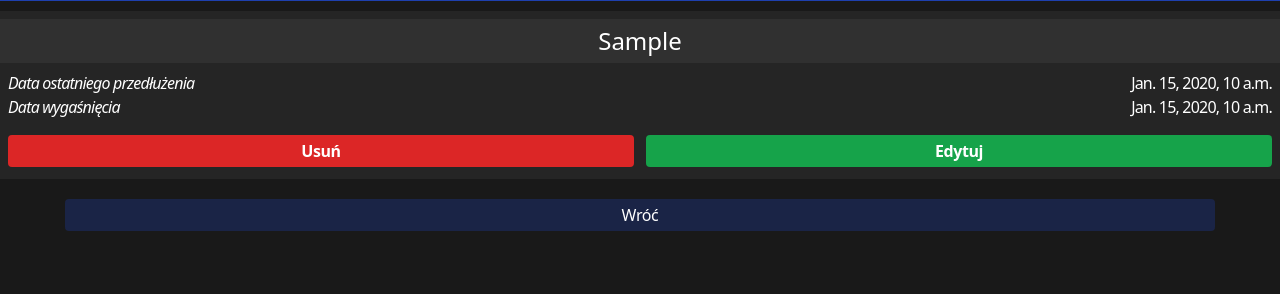
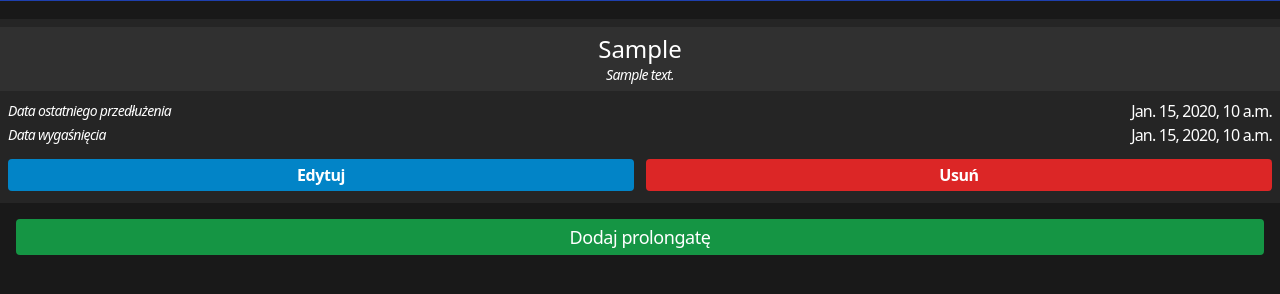
Before and after one commit to kndrad/conductors, a Django app: template prolongations/templates/ticket_prolongation_list.html in a window 1280 px wide. Shown: the part 51-345 px from the top of the page. Run offline with Django 3.2, Linux system fonts and the light colour scheme; the template is opened without the code that fills it: most values are stand-ins (such as "Sample title", 1, 10 or a date in 2020); some libraries are stand-ins or nearby versions.

Commit message:
CRUD for TicketProlongation completed, working on datepicker now

```diff
--- a/alina/templates/allocations/allocation_detail.html
+++ b/alina/templates/allocations/allocation_detail.html
@@ -129,9 +129,4 @@
             </div>
         {% endfor %}
     </div>
-        <a class="w-11/12" href="{% url 'allocation_timetables' user.pk %}">
-            <div class="text-center text-white font-medium tracking-tight bg-blue-800/30 py-1 my-4 mx-3 rounded">
-                Wróć
-            </div>
-        </a>
 {% endblock %}
--- a/prolongations/forms.py
+++ b/prolongations/forms.py
@@ -1,5 +1,6 @@
 from django import forms
 from django.core.exceptions import NON_FIELD_ERRORS
+from django.utils import timezone
 
 from .models import TicketProlongation
 
@@ -11,6 +12,9 @@ class TicketProlongationModelForm(forms.ModelForm):
         exclude = ('expiration_date',)
         widgets = {
             'user': forms.HiddenInput(),
+            'last_renewal_date': forms.DateInput(
+                attrs={'type': 'date'}
+            )
         }
         error_messages = {
             NON_FIELD_ERRORS: {
--- a/prolongations/templates/ticket_prolongation_list.html
+++ b/prolongations/templates/ticket_prolongation_list.html
@@ -1,34 +1,43 @@
 {% extends '_ticket_prolongation_base.html' %}
 
 {% block content %}
-    <div class="flex items-center flex-col w-full space-y-3">
+    <div class="flex items-center flex-col w-full space-y-3 pt-2">
     {% for ticket_prolongation in ticket_prolongations %}
         <div class="text-center text-white w-full bg-white bg-opacity-5 py-2">
-            <div class="text-2xl mb-2 bg-white bg-opacity-5 py-1.5">
-                {{ ticket_prolongation.get_ticket_display }}
+            <div class="bg-white bg-opacity-5 py-1.5 mb-2">
+                <div class="text-2xl font-medium">{{ ticket_prolongation.get_ticket_display }}</div>
+                <div class="text-sm italic tracking-tighter">
+                    {{ ticket_prolongation.get_expiration_message }}
+                </div>
             </div>
             <div class="flex items-center justify-between px-2">
-                <div class="italic tracking-tighter">Data ostatniego przedłużenia</div>
+                <div class="italic tracking-tighter text-sm">Data ostatniego przedłużenia</div>
                 <div class="tracking-tighter">{{ ticket_prolongation.last_renewal_date }}</div>
             </div>
             <div class="flex items-center justify-between px-2">
-                <div class="italic tracking-tighter">Data wygaśnięcia</div>
+                <div class="italic tracking-tighter text-sm">Data wygaśnięcia</div>
                 <div class="tracking-tighter">{{ ticket_prolongation.expiration_date }}</div>
             </div>
-            <div class="flex items-center justify-between mt-4 mb-1 space-x-3 px-2">
-                <div class="text-center w-full bg-red-600 block rounded py-1 px-2 font-semibold tracking-tight">
-                    Usuń
-                </div>
-                <div class="text-center w-full bg-green-600 block rounded py-1 px-2 font-semibold tracking-tight">
-                    Edytuj
-                </div>
+            <div class="flex items-center justify-between mt-3 mb-1 space-x-3 px-2">
+                <a class="w-full" href="{% url 'ticket_prolongation_update' ticket_prolongation.pk %}">
+                    <div class="text-center bg-sky-600 block rounded py-1 px-2 font-semibold tracking-tight">
+                        Edytuj
+                    </div>
+                </a>
+                <form class="w-full" action="{% url 'ticket_prolongation_delete' ticket_prolongation.pk %}">
+                    <button class="w-full text-center bg-red-600 block rounded py-1 px-2 font-semibold tracking-tight">
+                        Usuń
+                    </button>
+                </form>
             </div>
         </div>
     {% endfor %}
-        <a class="w-11/12 px-3" href="{% url 'home' %}">
-            <div class="bg-blue-800/30 py-1 mt-2 rounded text-center text-white tracking-tight font-medium">
-                Wróć
-            </div>
-        </a>
+        {% if ticket_prolongations|length < 3 %}
+            <a class="w-full px-3" href="{% url 'ticket_prolongation_create' %}">
+                <div class="text-white text-center text-lg tracking-tight font-medium bg-green-600/90 rounded py-1 m-1">
+                    Dodaj prolongatę
+                </div>
+            </a>
+        {% endif %}
     </div>
 {% endblock %}
--- a/prolongations/urls.py
+++ b/prolongations/urls.py
@@ -2,8 +2,14 @@ from django.urls import path
 
 from .views import (
     TicketProlongationListView,
+    TicketProlongationCreateView,
+    TicketProlongationUpdateView,
+    TicketProlongationDeleteView,
 )
 
 urlpatterns = [
     path('<uuid:pk>/', TicketProlongationListView.as_view(), name='ticket_prolongations'),
+    path('create/', TicketProlongationCreateView.as_view(), name='ticket_prolongation_create'),
+    path('update/<int:pk>/', TicketProlongationUpdateView.as_view(), name='ticket_prolongation_update'),
+    path('delete/<int:pk>/', TicketProlongationDeleteView.as_view(), name='ticket_prolongation_delete'),
 ]
```
Also changed, not shown: prolongations/models.py (+17 -0 lines), prolongations/templates/ticket_prolongation_confirm_delete.html (added, +13 -0 lines), prolongations/views.py (+11 -1 lines).
